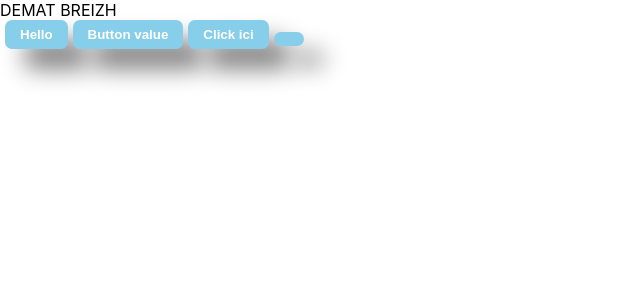
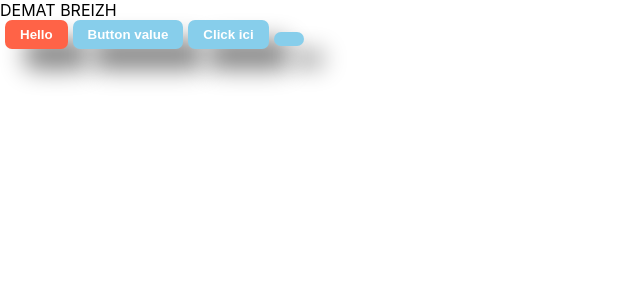
Before and after one commit to champix56/2022-05-23-tjs, a React (Create React App) app: page / in a window 1280 px wide. Shown: the top 300 px of the page, without its empty margins (0-640 px from the left). Built offline with nearby package versions, Linux system fonts and the light colour scheme.

Commit message:
style dynamique par props

```diff
--- a/src/App/App.js
+++ b/src/App/App.js
@@ -11,6 +11,7 @@ function App() {
         onButtonClicked={() => {
           console.log();
         }}
+        bgcolor="tomato"
       />
       <Button text="Button value" />
       <Button text="Click ici" />
--- a/src/App/components/Button/Button.js
+++ b/src/App/components/Button/Button.js
@@ -2,11 +2,14 @@ import React from "react";
 import style from './Button.module.css'
 // contenu du cmp
 function Button(props) {
-  console.warn(props);
+  console.warn(props,style);
   return (
     <button className={style.Button}
       onClick={(evt) => {
         props.onButtonClicked()
+      }}
+      style={{
+          backgroundColor:props.bgcolor
       }}
     >
       {props.text}
--- a/src/App/components/Button/Button.module.css
+++ b/src/App/components/Button/Button.module.css
@@ -10,3 +10,4 @@
     background-color: skyblue;
     color:white;
 }
+.red{background-color: red;}
```
